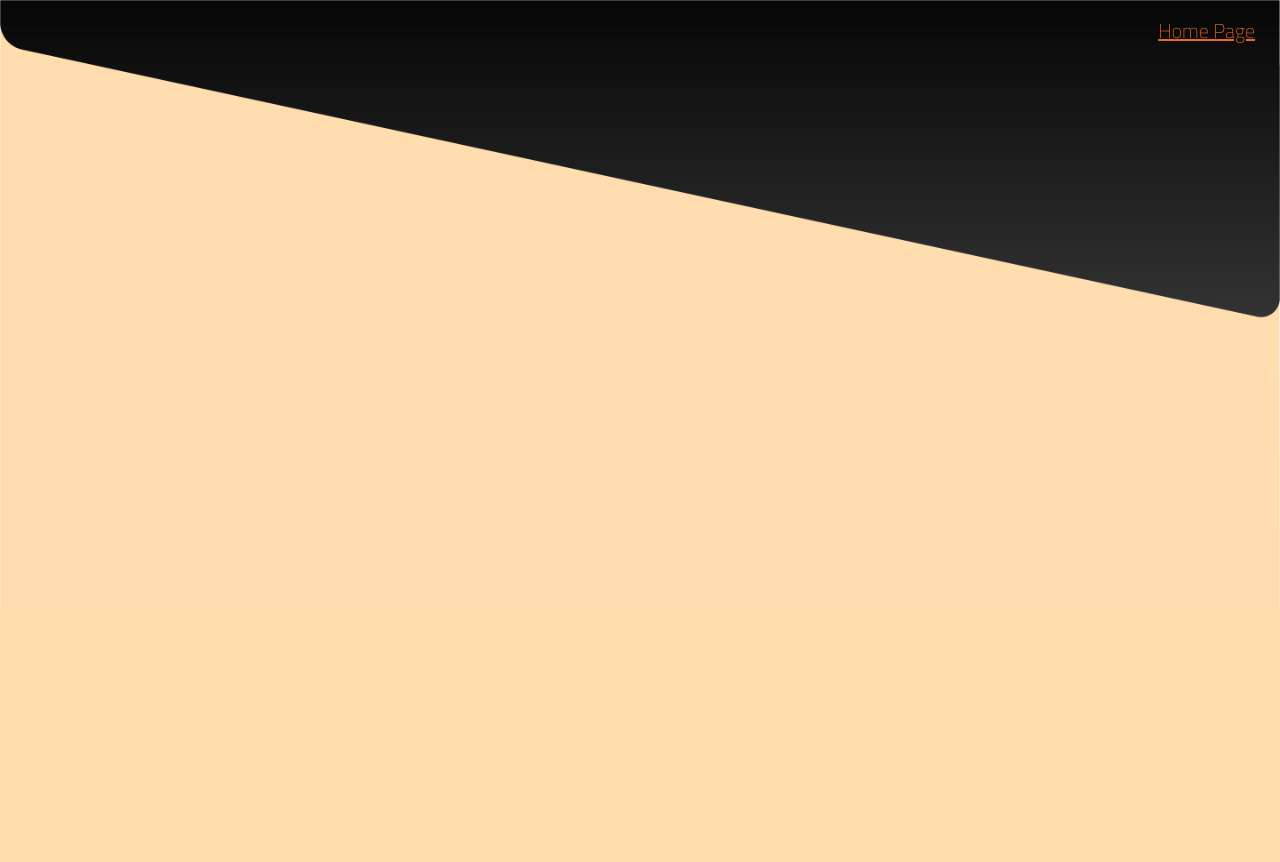
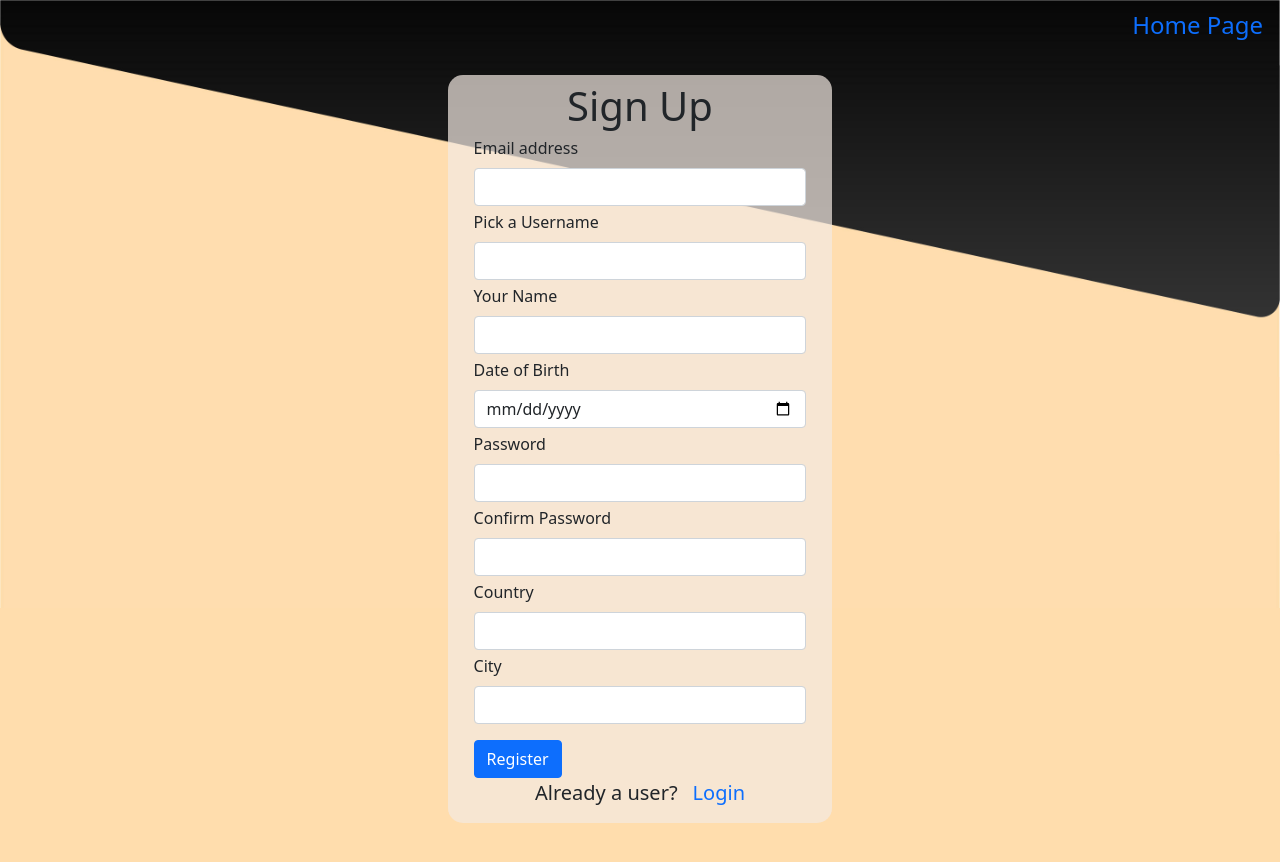
Before and after one commit to subham348/ArtFolio, a plain HTML site: page signup.html in a window 1280 px wide. Before the commit the page ends 800 px from the top, so only its background shows below. Drawn offline with nearby package versions, Linux system fonts and the light colour scheme.

Commit message:
Added signup login UI

```diff
--- a/signup.css
+++ b/signup.css
@@ -1,11 +1,11 @@
-body{
-    background-image: url('Background.jpg');
+body {
+  background-image: url("Background.jpg");
   background-repeat: no-repeat;
   background-size: 100%;
-    background-color: #FFDDAD;
+  background-color: #ffddad;
   /*font-family: 'Nanum Gothic', sans-serif;*/
 }
-.links{
+.links {
   /*background-color: rgb(15, 15, 15);
     border-radius: 5px;*/
   padding-top: 7px;
@@ -14,8 +14,29 @@ body{
   padding-right: 17px;
   float: right;
 }
-a{
+/* a {
   color: rgb(230, 104, 42);
-    font-family: 'Titillium Web', sans-serif;
+  font-family: "Titillium Web", sans-serif;
   font-size: 20px;
+} */
+
+.form {
+  margin: 4% 35%;
+  background-color: rgba(244, 234, 227, 0.7);
+  border-radius: 15px;
+  padding: 2%;
 }
+
+.title {
+  display: flex;
+  justify-content: center;
+  font-size: 250%;
+  margin-top: -25px;
+}
+
+.foot {
+  display: flex;
+  justify-content: center;
+  font-size: 20px;
+  margin-bottom: -10px;
+}
--- a/signup.html
+++ b/signup.html
@@ -1,20 +1,79 @@
 <html>
   <head>
     <title>SignUp</title>
-        <link rel = "stylesheet" href = "signup.css" >
-        <link rel="preconnect" href="https://fonts.googleapis.com">
-<link rel="preconnect" href="https://fonts.gstatic.com" crossorigin>
-<link href="https://fonts.googleapis.com/css2?family=Nanum+Gothic&family=Titillium+Web:wght@200&display=swap" rel="stylesheet">
+    <link
+      href="https://cdn.jsdelivr.net/npm/bootstrap@5.1.3/dist/css/bootstrap.min.css"
+      rel="stylesheet"
+      integrity="sha384-1BmE4kWBq78iYhFldvKuhfTAU6auU8tT94WrHftjDbrCEXSU1oBoqyl2QvZ6jIW3"
+      crossorigin="anonymous"
+    />
+    <link rel="stylesheet" href="signup.css" />
+    <link rel="preconnect" href="https://fonts.googleapis.com" />
+    <link rel="preconnect" href="https://fonts.gstatic.com" crossorigin />
+    <link
+      href="https://fonts.googleapis.com/css2?family=Nanum+Gothic&family=Titillium+Web:wght@200&display=swap"
+      rel="stylesheet"
+    />
   </head>
   <body>
-        <div class = "links">
-            <a href = "index.html"> Home Page </a>
+    <div class="links">
+      <a href="index.html" style="font-size: 150%; text-decoration-line: none">
+        Home Page
+      </a>
     </div>
-        <div class = "forms">
-            <form>
-
+    <br />
+    <form class="form">
+      <div class="title">Sign Up</div>
+      <div class="mb-1">
+        <label for="email" class="form-label">Email address</label>
+        <input
+          type="email"
+          class="form-control"
+          id="email"
+          aria-describedby="emailHelp"
+        />
+        <!-- <div id="emailHelp" class="form-text">
+            We'll never share your email with anyone else.
+          </div> -->
+      </div>
+      <div class="mb-1">
+        <label for="userName" class="form-label">Pick a Username</label>
+        <input type="text" class="form-control" id="userName" />
+      </div>
+      <div class="mb-1">
+        <label for="name" class="form-label">Your Name</label>
+        <input type="text" class="form-control" id="name" />
+      </div>
+      <div class="mb-1">
+        <label for="dob" class="form-label">Date of Birth</label>
+        <input type="date" class="form-control" id="dob" />
+      </div>
+      <div class="mb-1">
+        <label for="password" class="form-label">Password</label>
+        <input type="password" class="form-control" id="password" />
+      </div>
+      <div class="mb-1">
+        <label for="confirmPassword" class="form-label">Confirm Password</label>
+        <input type="password" class="form-control" id="confirmPassword" />
+      </div>
+      <div class="mb-1">
+        <label for="country" class="form-label">Country</label>
+        <input type="text" class="form-control" id="country" />
+      </div>
+      <div class="mb-3">
+        <label for="city" class="form-label">City</label>
+        <input type="text" class="form-control" id="city" />
+      </div>
+      <button type="submit" class="btn btn-primary">Register</button>
+      <div class="foot">
+        Already a user?
+        <a
+          href="login.html"
+          style="padding-left: 15px; text-decoration-line: none"
+        >
+          Login
+        </a>
+      </div>
     </form>
-
-        </div>
   </body>
 </html>
```
Also changed, not shown: login.html (+39 -6 lines). Lines whose indentation alone changed are shown as unchanged.
